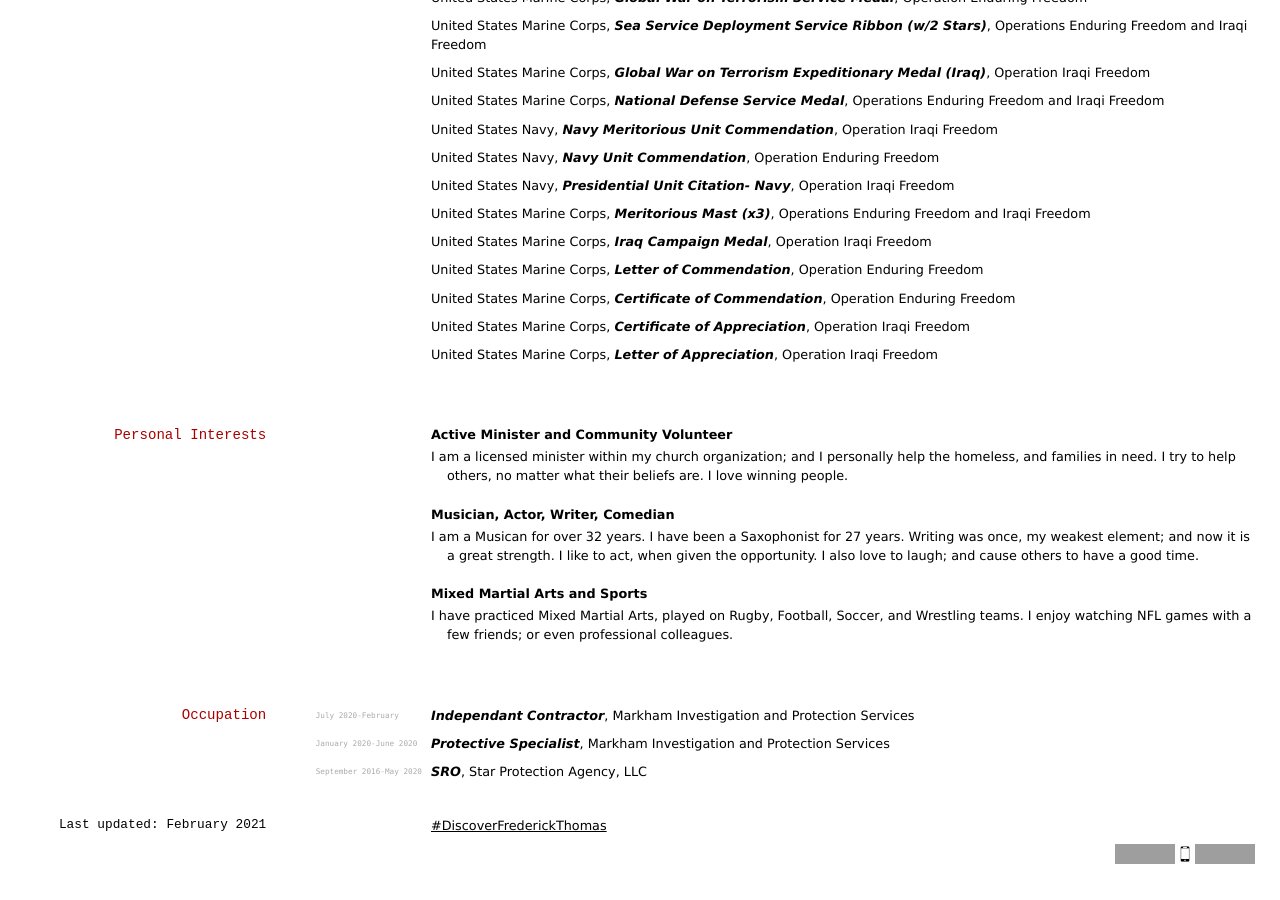
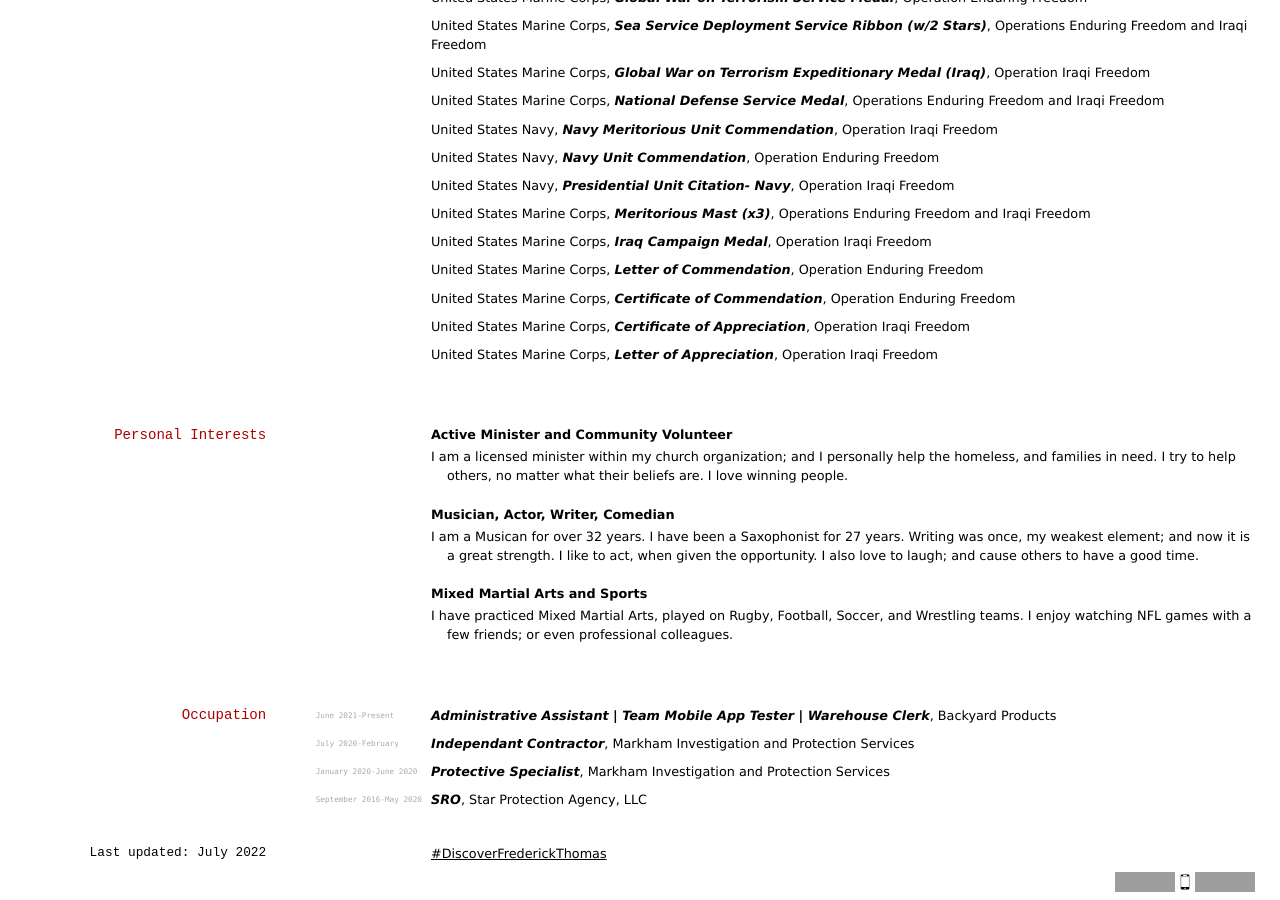
Before and after one commit to elipapa/markdown-cv, a Jekyll site: the page built from index.md, in a window 1280 px wide and 900 px high, scrolled down 1468 px. Built offline with Jekyll 4.4.1, drawn with Linux system fonts in a browser that asks for light colours; before the commit the page ends 2340 px from its top, so only the background shows below that; grey boxes are pictures that could not be loaded.

Commit message:
Update index.md

```diff
--- a/index.md
+++ b/index.md
@@ -108,6 +108,9 @@ __Mixed Martial Arts and Sports__
 
 ## Occupation
 
+`June 2021-Present`
+*Administrative Assistant | Team Mobile App Tester | Warehouse Clerk*, Backyard Products
+
 `July 2020-February`
 *Independant Contractor*, Markham Investigation and Protection Services
 
@@ -118,7 +121,7 @@ __Mixed Martial Arts and Sports__
 *SRO*, Star Protection Agency, LLC
 
 
-<h3 align="right">Last updated: February 2021</h3>
+<h3 align="right">Last updated: July 2022</h3>
 
 <span align="center"><b><a href="https://supercodingninja.github.io/Portfolio_Discover-Frederick-Thomas/">#DiscoverFrederickThomas</a></b></span>
 
```
